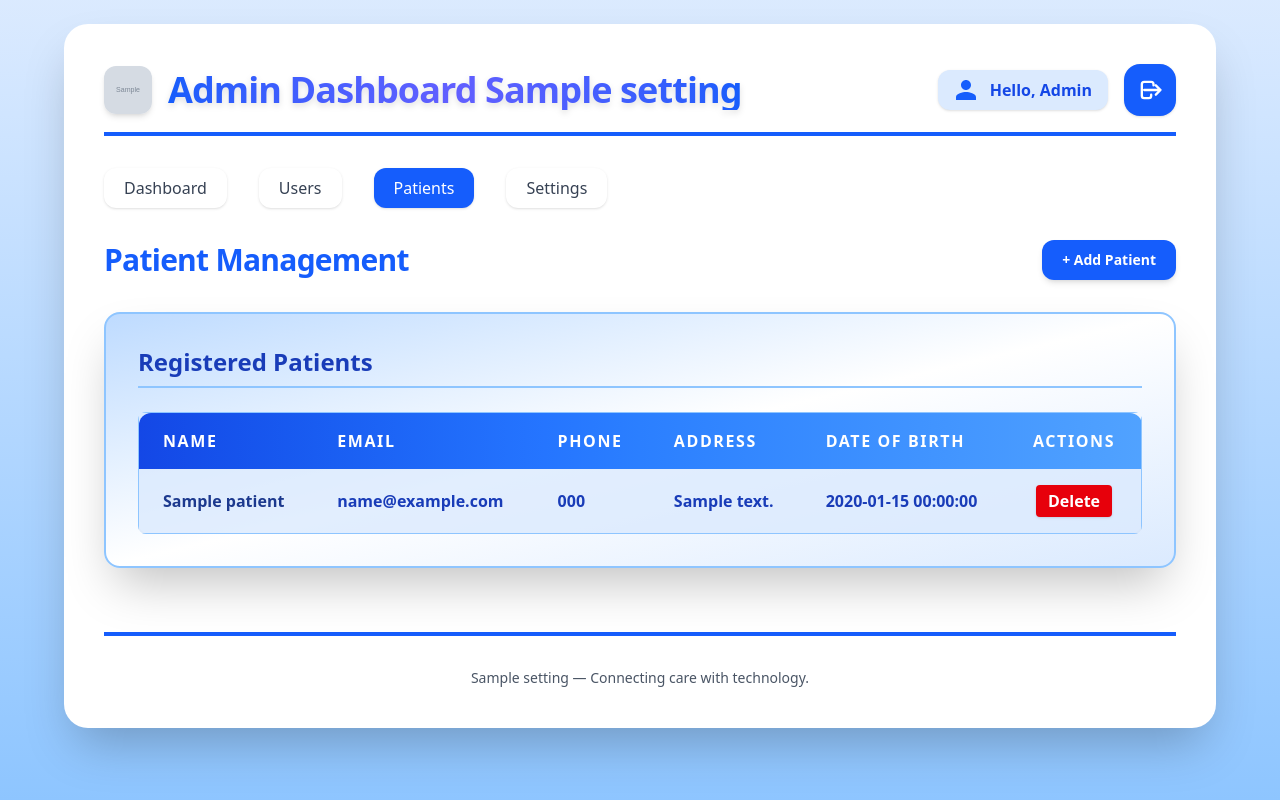
After one commit to fadhilahmargi/telemedicine, a Laravel app: page /admin/patients in a window 1280 px wide. The commit adds this page. Run offline with Laravel 12, Linux system fonts and the light colour scheme; a user stored in the database is signed in; data comes from the database, SQL or seed files in the repository; tables that the repository leaves empty hold one stand-in row (values such as "Sample post"); grey boxes marked "Sample" are stand-in pictures; style sheets or scripts are compiled from the project's sources; some libraries are stand-ins or nearby versions.

Commit message:
admin: patient

```diff
--- /dev/null
+++ b/app/Http/Controllers/admin/PatientController.php
@@ -0,0 +1,40 @@
+<?php
+
+namespace App\Http\Controllers\admin;
+
+use App\Http\Controllers\Controller;
+use App\Models\Patient;
+use Illuminate\Http\Request;
+
+class PatientController extends Controller
+{
+    public function index()
+    {
+        // Logic for listing patients
+        $patients = Patient::all();
+        return view('admin.patients.index', compact('patients'));
+    }
+
+    public function store(Request $request)
+    {
+        $validated = $request->validate([
+            'name' => 'required|string|max:255',
+            'email' => 'required|email|unique:patients,email',
+            'phone' => 'nullable|string|max:20',
+            'address' => 'nullable|string|max:255',
+            'date_of_birth' => 'nullable|date',
+        ]);
+
+        \App\Models\Patient::create($validated);
+
+        return redirect()->route('admin.patients.index')->with('success', 'Patient successfully added!');
+    }
+
+    public function destroy($patientId)
+    {
+        $patient = Patient::findOrFail($patientId);
+        $patient->delete();
+
+        return redirect()->route('admin.patients.index')->with('success', 'Patient successfully deleted!');
+    }
+}
--- /dev/null
+++ b/app/Models/Patient.php
@@ -0,0 +1,39 @@
+<?php
+
+namespace App\Models;
+
+use Illuminate\Database\Eloquent\Factories\HasFactory;
+use Illuminate\Database\Eloquent\Model;
+
+class Patient extends Model
+{
+    /** @use HasFactory<\Database\Factories\PatientFactory> */
+    use HasFactory;
+
+    protected $fillable = [
+        'name',
+        'email',
+        'phone',
+        'address',
+        'date_of_birth',
+    ];
+    protected $casts = [
+        'date_of_birth' => 'date',
+    ];
+    public function consultations()
+    {
+        return $this->hasMany(Consultation::class);
+    }
+    public function latestConsultation()
+    {
+        return $this->hasOne(Consultation::class)->latest();
+    }
+    public function getAgeAttribute()
+    {
+        return $this->date_of_birth ? now()->diffInYears($this->date_of_birth) : null;
+    }
+    public function getFullNameAttribute()
+    {
+        return $this->name;
+    }
+}
--- a/resources/js/call.js
+++ b/resources/js/call.js
@@ -113,7 +113,7 @@ $(function () {
                 };
             }
         }
-        if (anotherRole == 'Penjaga') {
+        if (anotherRole == 'Penjaga' && stream.track.kind === 'video') {
             penjagaCameraIndex++;
         }
     }
--- a/resources/views/admin/layouts/app.blade.php
+++ b/resources/views/admin/layouts/app.blade.php
@@ -23,8 +23,8 @@
             <header class="flex justify-between items-center border-b-4 border-blue-600 pb-4 mb-8">
                 <!-- Logo + Title -->
                 <div class="flex items-center gap-4">
-                    <img src="{{ URL::asset($app_setting['app_logo']) ?? asset('images/logo-telemedicine.png') }}" alt="EEPIS Logo"
-                        class="h-12 w-12 rounded-xl shadow-md">
+                    <img src="{{ URL::asset($app_setting['app_logo']) ?? asset('images/logo-telemedicine.png') }}"
+                        alt="EEPIS Logo" class="h-12 w-12 rounded-xl shadow-md">
                     <h1
                         class="text-3xl md:text-4xl font-extrabold text-transparent bg-clip-text bg-gradient-to-r from-blue-600 via-indigo-500 to-blue-600 tracking-tight drop-shadow-md">
                         Admin Dashboard {{ $app_setting['app_name'] }}
@@ -66,6 +66,11 @@
                         {{ request()->routeIs('admin.users.*') ? 'bg-blue-600 text-white' : 'bg-white hover:bg-gray-100' }}">
                     Users
                 </a>
+                <a href="{{ route('admin.patients.index') }}"
+                    class="text-gray-700 px-5 py-2 rounded-xl shadow transition font-medium
+                        {{ request()->routeIs('admin.patients.*') ? 'bg-blue-600 text-white' : 'bg-white hover:bg-gray-100' }}">
+                    Patients
+                </a>
                 <a href="{{ route('admin.settings.index') }}"
                     class="text-gray-700 px-5 py-2 rounded-xl shadow transition font-medium
                         {{ request()->routeIs('admin.settings.*') ? 'bg-blue-600 text-white' : 'bg-white hover:bg-gray-100' }}">
--- /dev/null
+++ b/resources/views/admin/patients/index.blade.php
@@ -0,0 +1,173 @@
+@extends('admin.layouts.app')
+
+@section('content')
+    {{-- modal add patient --}}
+    <div id="addPatientModal"
+        class="fixed inset-0 bg-blue-100/60 backdrop-blur-[3px] z-50 hidden flex justify-center items-center">
+        <div
+            class="bg-gradient-to-br from-blue-500 via-blue-400 to-blue-300 bg-opacity-90 rounded-2xl shadow-2xl w-full max-w-md p-8 relative border-2 border-blue-200">
+            <!-- Close button -->
+            <button onclick="togglePatientModal(false)"
+                class="absolute top-3 right-3 text-white hover:text-blue-100 text-2xl font-bold">
+                &times;
+            </button>
+
+            <h2 class="text-xl font-bold text-white mb-6 drop-shadow">Add New Patient</h2>
+
+            <form method="POST" action="{{ route('admin.patients.store') }}" autocomplete="off">
+                @csrf
+                <div class="mb-4">
+                    <label for="name" class="block text-sm font-medium text-white drop-shadow">Name</label>
+                    <input type="text" name="name" id="name" required autocomplete="off"
+                        class="w-full mt-1 px-4 py-2 border border-blue-200 rounded-lg shadow-sm focus:ring-blue-500 focus:border-blue-500 bg-white bg-opacity-80">
+                </div>
+                <div class="mb-4">
+                    <label for="email" class="block text-sm font-medium text-white drop-shadow">Email</label>
+                    <input type="email" name="email" id="email" required autocomplete="off"
+                        class="w-full mt-1 px-4 py-2 border border-blue-200 rounded-lg shadow-sm focus:ring-blue-500 focus:border-blue-500 bg-white bg-opacity-80">
+                </div>
+                <div class="mb-4">
+                    <label for="phone" class="block text-sm font-medium text-white drop-shadow">Phone</label>
+                    <input type="text" name="phone" id="phone"
+                        class="w-full mt-1 px-4 py-2 border border-blue-200 rounded-lg shadow-sm focus:ring-blue-500 focus:border-blue-500 bg-white bg-opacity-80">
+                </div>
+                <div class="mb-4">
+                    <label for="address" class="block text-sm font-medium text-white drop-shadow">Address</label>
+                    <input type="text" name="address" id="address"
+                        class="w-full mt-1 px-4 py-2 border border-blue-200 rounded-lg shadow-sm focus:ring-blue-500 focus:border-blue-500 bg-white bg-opacity-80">
+                </div>
+                <div class="mb-4">
+                    <label for="date_of_birth" class="block text-sm font-medium text-white drop-shadow">Date of
+                        Birth</label>
+                    <input type="date" name="date_of_birth" id="date_of_birth"
+                        class="w-full mt-1 px-4 py-2 border border-blue-200 rounded-lg shadow-sm focus:ring-blue-500 focus:border-blue-500 bg-white bg-opacity-80">
+                </div>
+                <div class="mt-6 text-right">
+                    <button type="submit"
+                        class="bg-white bg-opacity-90 hover:bg-blue-600 hover:text-white text-blue-700 font-semibold py-2 px-6 rounded-lg shadow transition">
+                        Save
+                    </button>
+                </div>
+            </form>
+        </div>
+    </div>
+
+    <!-- Modal Konfirmasi Delete -->
+    <div id="confirmDeleteModal"
+        class="fixed inset-0 bg-blue-100/60 backdrop-blur-[3px] z-50 hidden flex justify-center items-center">
+        <div
+            class="bg-gradient-to-br from-blue-500 via-blue-400 to-blue-300 bg-opacity-90 rounded-2xl shadow-2xl w-full max-w-sm p-8 relative border-2 border-blue-200">
+            <button onclick="toggleDeleteModal(false)"
+                class="absolute top-3 right-3 text-white hover:text-blue-100 text-2xl font-bold">&times;</button>
+            <h2 class="text-xl font-bold text-white mb-6 drop-shadow text-center">Confirm Delete</h2>
+            <p class="text-white text-center mb-8">Are you sure you want to delete this patient?</p>
+            <div class="flex justify-center gap-4">
+                <button type="button" onclick="toggleDeleteModal(false)"
+                    class="bg-white bg-opacity-90 hover:bg-gray-300 text-gray-700 font-semibold py-2 px-6 rounded-lg shadow transition">
+                    Cancel
+                </button>
+                <form id="deletePatientForm" method="POST">
+                    @csrf
+                    @method('DELETE')
+                    <button type="submit"
+                        class="bg-red-600 hover:bg-red-700 text-white font-semibold py-2 px-6 rounded-lg shadow transition">
+                        Delete
+                    </button>
+                </form>
+            </div>
+        </div>
+    </div>
+    <div class="flex flex-col gap-8">
+
+        <!-- Heading -->
+        <div class="flex justify-between items-center">
+            <h2 class="text-3xl font-extrabold text-blue-600 tracking-tight">Patient Management</h2>
+            <button id="addPatientButton"
+                class="inline-block bg-blue-600 text-white px-5 py-2.5 rounded-xl shadow-md hover:bg-blue-700 transition duration-300 text-sm font-semibold">
+                + Add Patient
+            </button>
+        </div>
+
+        <!-- Card Container -->
+        <div
+            class="bg-gradient-to-br from-blue-200 via-white to-blue-100 p-8 rounded-2xl shadow-2xl border-2 border-blue-300">
+
+            <h3 class="text-2xl font-extrabold text-blue-800 mb-6 border-b-2 border-blue-300 pb-2">Registered
+                Patients</h3>
+
+            <div class="overflow-x-auto rounded-lg">
+                <table class="min-w-full text-base font-semibold shadow-lg border border-blue-300 rounded-xl">
+                    <thead class="bg-gradient-to-r from-blue-700 via-blue-500 to-blue-400 text-white">
+                        <tr>
+                            <th class="px-6 py-4 text-left tracking-widest uppercase rounded-tl-xl">Name</th>
+                            <th class="px-6 py-4 text-left tracking-widest uppercase">Email</th>
+                            <th class="px-6 py-4 text-left tracking-widest uppercase">Phone</th>
+                            <th class="px-6 py-4 text-left tracking-widest uppercase">Address</th>
+                            <th class="px-6 py-4 text-left tracking-widest uppercase">Date of Birth</th>
+                            <th class="px-6 py-4 text-center tracking-widest uppercase rounded-tr-xl">Actions</th>
+                        </tr>
+                    </thead>
+                    <tbody>
+                        @foreach ($patients as $index => $patient)
+                            <tr
+                                class="{{ $index % 2 == 0 ? 'bg-blue-100/80' : 'bg-blue-50/80' }} hover:bg-blue-300/60 transition duration-200">
+                                <td class="px-6 py-4 font-bold text-blue-900">{{ $patient->name }}</td>
+                                <td class="px-6 py-4 text-blue-800">{{ $patient->email }}</td>
+                                <td class="px-6 py-4 text-blue-800">{{ $patient->phone }}</td>
+                                <td class="px-6 py-4 text-blue-800">{{ $patient->address }}</td>
+                                <td class="px-6 py-4 text-blue-800">{{ $patient->date_of_birth }}</td>
+                                <td class="px-6 py-4 text-center">
+                                    {{-- You can add edit functionality here if needed --}}
+                                    <button type="button" onclick="showDeleteModal({{ $patient->id }})"
+                                        class="bg-red-600 hover:bg-red-700 text-white px-3 py-1 rounded shadow font-bold">
+                                        Delete
+                                    </button>
+                                </td>
+                            </tr>
+                        @endforeach
+                    </tbody>
+                </table>
+            </div>
+
+            {{-- Pagination --}}
+            {{-- <div class="mt-6">{{ $patients->links() }}</div> --}}
+        </div>
+    </div>
+@endsection
+
+@section('scripts')
+    <script>
+        $(document).ready(function() {
+            $('#addPatientButton').on('click', function() {
+                $('#addPatientModal input[type="text"]').val('');
+                $('#addPatientModal input[type="email"]').val('');
+                $('#addPatientModal input[type="date"]').val('');
+                $('#addPatientModal').removeClass('hidden').addClass('flex');
+            });
+
+            window.togglePatientModal = function(show) {
+                if (show) {
+                    $('#addPatientModal input[type="text"]').val('');
+                    $('#addPatientModal input[type="email"]').val('');
+                    $('#addPatientModal input[type="date"]').val('');
+                    $('#addPatientModal').removeClass('hidden').addClass('flex');
+                } else {
+                    $('#addPatientModal').removeClass('flex').addClass('hidden');
+                }
+            };
+
+            window.showDeleteModal = function(id) {
+                $('#deletePatientForm').attr('action', '/admin/patients/' + id);
+                $('#confirmDeleteModal').removeClass('hidden').addClass('flex');
+            };
+
+            window.toggleDeleteModal = function(show) {
+                if (show) {
+                    $('#confirmDeleteModal').removeClass('hidden').addClass('flex');
+                } else {
+                    $('#confirmDeleteModal').removeClass('flex').addClass('hidden');
+                }
+            };
+        });
+    </script>
+@endsection
--- a/routes/web.php
+++ b/routes/web.php
@@ -1,6 +1,7 @@
 <?php
 
 use App\Http\Controllers\admin\AppSettingController;
+use App\Http\Controllers\admin\PatientController;
 use App\Http\Controllers\admin\UsersController;
 use App\Http\Controllers\AdminController;
 use Illuminate\Support\Facades\Route;
@@ -33,6 +34,12 @@ Route::prefix('admin')->middleware(['admin'])->group(function () {
     Route::post('/users', [UsersController::class, 'store'])->name('admin.users.store');
     Route::delete('/users/{user}', [UsersController::class, 'destroy'])->name('admin.users.destroy');
     Route::put('/users/{user}', [UsersController::class, 'update'])->name('admin.users.update');
+
+    // patient management routes
+    Route::get('/patients', [PatientController::class, 'index'])->name('admin.patients.index');
+    Route::post('/patients', [PatientController::class, 'store'])->name('admin.patients.store');
+    Route::delete('/patients/{patient}', [PatientController::class, 'destroy'])->name('admin.patients.destroy');
+
     // Settings routes
     Route::get('/setting', [AppSettingController::class, 'index'])->name('admin.settings.index');
     Route::post('/setting', [AppSettingController::class, 'update'])->name('admin.settings.update');
```
Also changed, not shown: app/Models/Consultation.php (added, +25 -0 lines), database/factories/PatientFactory.php (added, +27 -0 lines), database/seeders/PatientSeeder.php (added, +20 -0 lines), resources/views/admin/users/index.blade.php (+0 -43 lines), database/migrations/2025_06_11_151947_create_patients_table.php (added), database/migrations/2025_06_11_152004_create_consultations_table.php (added).
